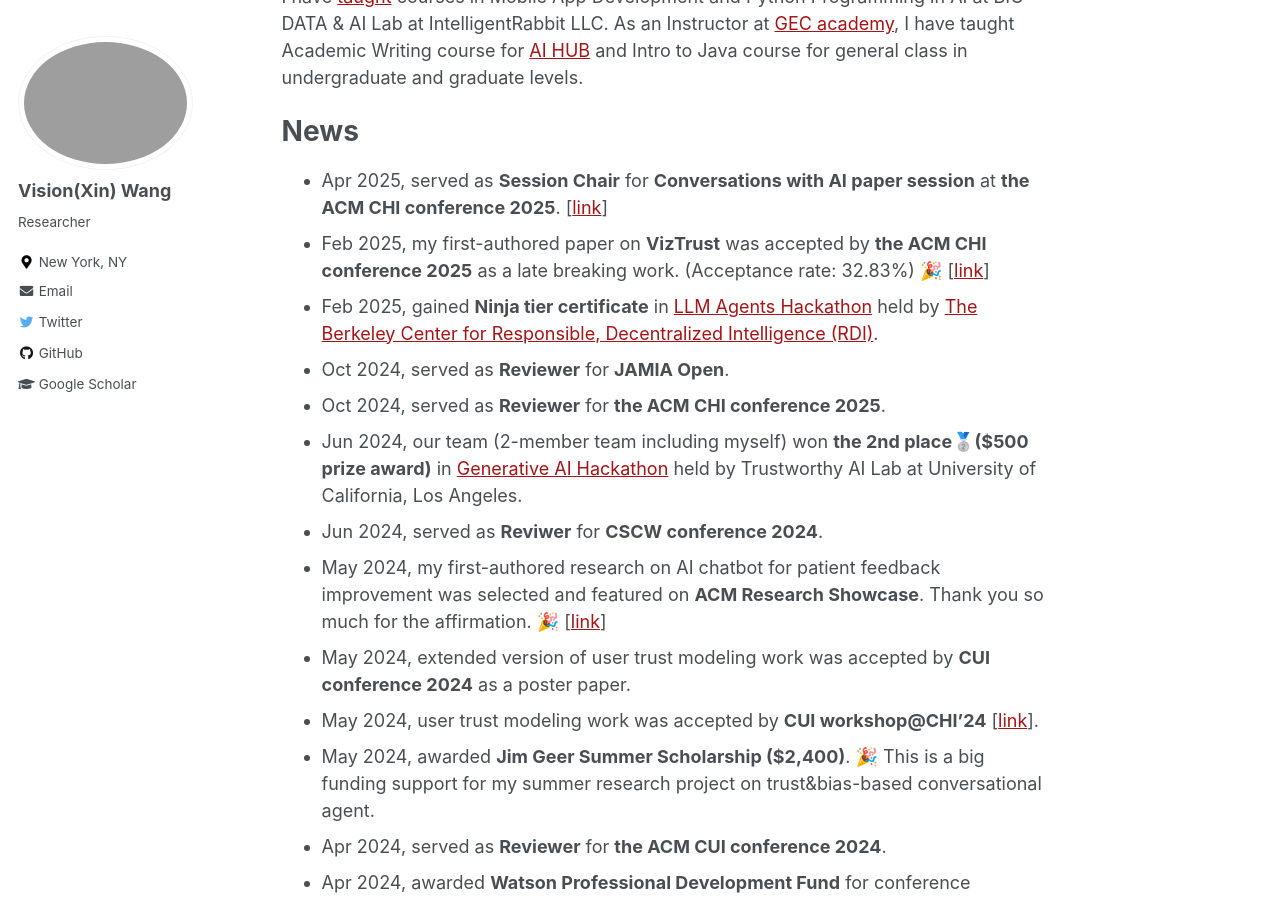
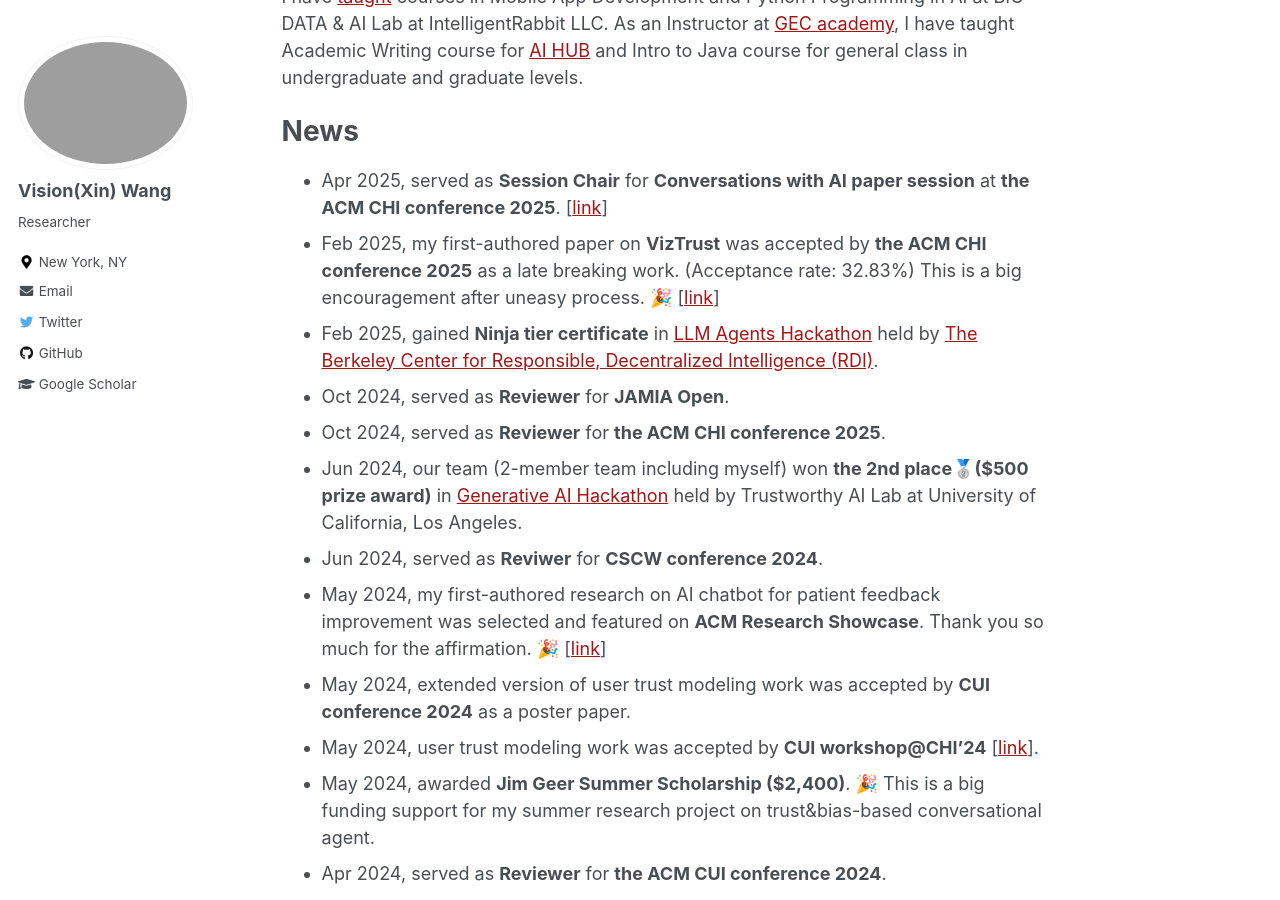
Before and after one commit to xin-wang-kr/xin-wang-kr.github.io, a Jekyll site: the page built from _pages/about.md, in a window 1280 px wide and 900 px high, scrolled down 868 px. Built offline with Jekyll 4.4.1, drawn with Linux system fonts in a browser that asks for light colours.

Commit message:
Update about.md

```diff
--- a/_pages/about.md
+++ b/_pages/about.md
@@ -35,7 +35,7 @@
 
 # News
 * Apr 2025, served as __Session Chair__ for __Conversations with AI paper session__ at __the ACM CHI conference 2025__. [[link](https://programs.sigchi.org/chi/2025/program/session/195020)]
-* Feb 2025, my first-authored paper on __VizTrust__ was accepted by __the ACM CHI conference 2025__ as a late breaking work. (Acceptance rate: 32.83%) 🎉 [[link](https://xin-wang-kr.github.io/VizTrust-CHI25/)]
+* Feb 2025, my first-authored paper on __VizTrust__ was accepted by __the ACM CHI conference 2025__ as a late breaking work. (Acceptance rate: 32.83%) This is a big encouragement after uneasy process. 🎉 [[link](https://xin-wang-kr.github.io/VizTrust-CHI25/)]
 * Feb 2025, gained __Ninja tier certificate__ in [LLM Agents Hackathon](https://llmagents-learning.org/f24) held by [The Berkeley Center for Responsible, Decentralized Intelligence (RDI)](https://rdi.berkeley.edu/).
 * Oct 2024, served as __Reviewer__ for __JAMIA Open__.
 * Oct 2024, served as __Reviewer__ for __the ACM CHI conference 2025__.
```
